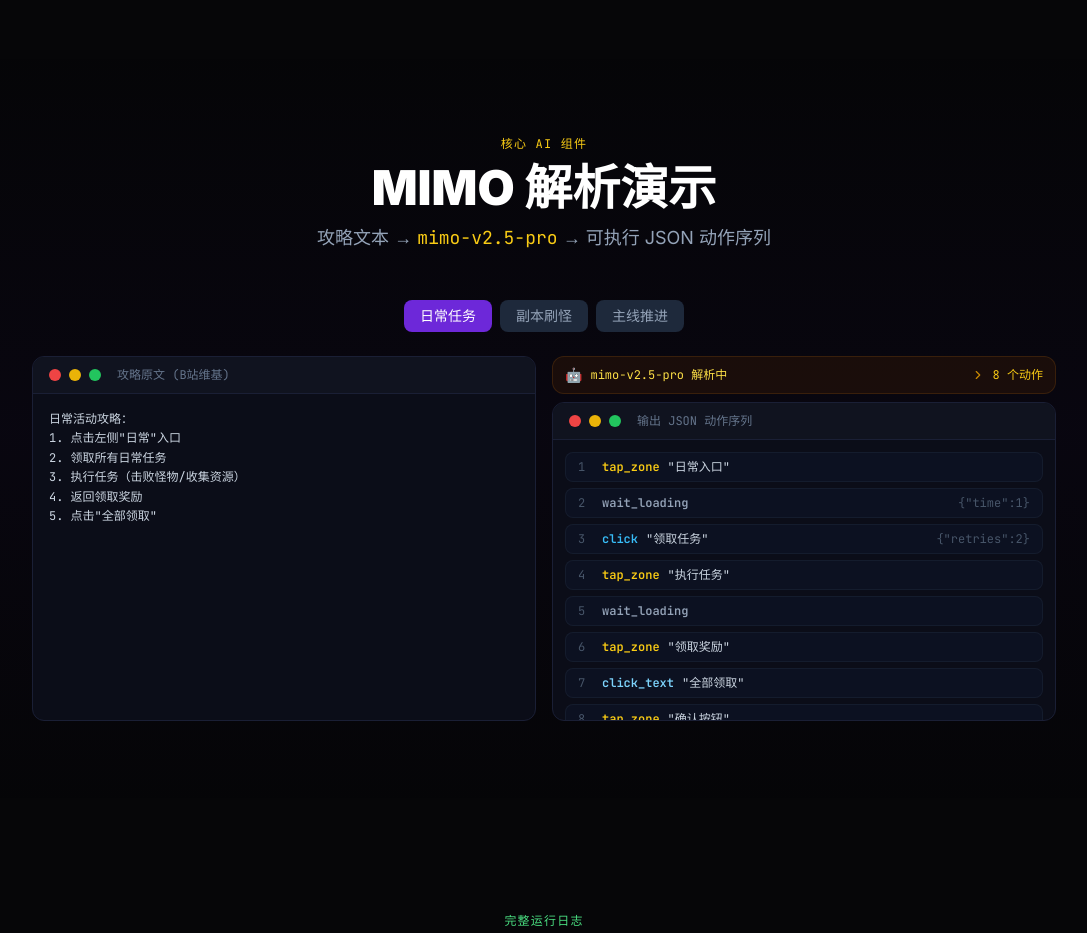
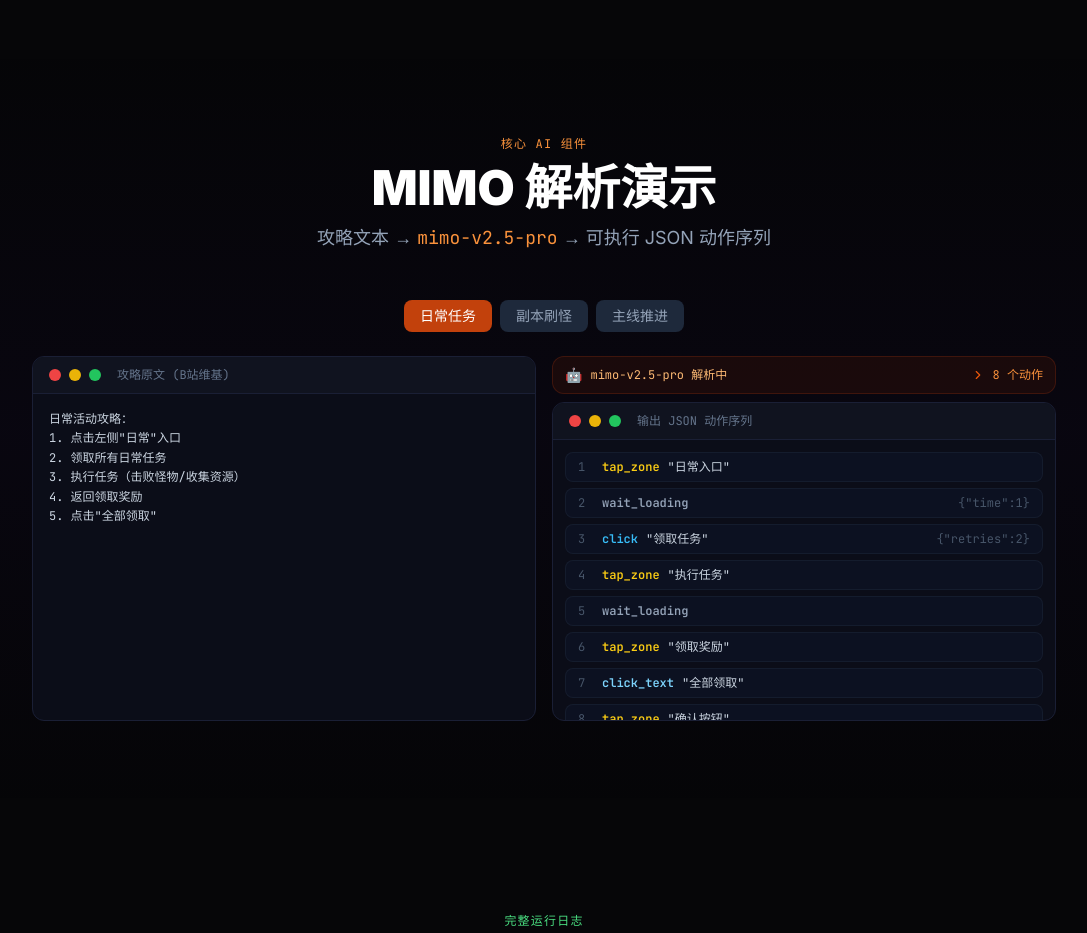
Before and after one commit to mzl2233/dxc3-agent, a React (Vite) app: page / in a window 1280 px wide. Shown: the part 1460-2393 px from the top of the page, without its empty margins (96-1183 px from the left). Built offline with nearby package versions, Linux system fonts and the light colour scheme; the HTML template or start-up script is replaced by a standard one.

Commit message:
update: src/components/MimoDemo.jsx

```diff
--- a/src/components/MimoDemo.jsx
+++ b/src/components/MimoDemo.jsx
@@ -80,12 +80,12 @@ export default function MimoDemo() {
     <section className="py-24 px-4" style={{ background: 'linear-gradient(to bottom, transparent, rgba(88,28,220,0.04), transparent)' }}>
       <div className="max-w-5xl mx-auto">
         <div className="text-center mb-12">
-          <p className="text-yellow-400 text-xs font-mono uppercase tracking-widest mb-3">核心 AI 组件</p>
+          <p className="text-orange-400 text-xs font-mono uppercase tracking-widest mb-3">核心 AI 组件</p>
           <h2 className="text-4xl sm:text-5xl font-black text-white mb-3">
             MIMO 解析演示
           </h2>
           <p className="text-slate-400 text-lg">
-            攻略文本 → <span className="text-yellow-400 font-mono">mimo-v2.5-pro</span> → 可执行 JSON 动作序列
+            攻略文本 → <span className="text-orange-400 font-mono">mimo-v2.5-pro</span> → 可执行 JSON 动作序列
           </p>
         </div>
 
@@ -93,7 +93,7 @@ export default function MimoDemo() {
           {CASES.map((c, i) => (
             <button key={c.label} onClick={() => setActive(i)}
               className={`px-4 py-1.5 rounded-lg text-sm transition-all ${
-                active === i ? 'bg-violet-700 text-white' : 'bg-slate-800 text-slate-400 hover:bg-slate-700'
+                active === i ? 'bg-orange-700 text-white' : 'bg-slate-800 text-slate-400 hover:bg-slate-700'
               }`}>
               {c.label}
             </button>
@@ -112,11 +112,11 @@ export default function MimoDemo() {
           </div>
 
           <div className="flex flex-col gap-2">
-            <div className="flex items-center gap-2 px-3 py-2 bg-yellow-950/30 border border-yellow-800/30 rounded-xl">
-              <span className="text-yellow-400 text-sm">🤖</span>
-              <span className="text-yellow-300 text-xs font-mono">mimo-v2.5-pro 解析中</span>
-              <ChevronRight size={14} className="text-yellow-600 ml-auto" />
-              <span className="text-yellow-400 text-xs font-mono">{c.actions.length} 个动作</span>
+            <div className="flex items-center gap-2 px-3 py-2 bg-orange-950/30 border border-orange-800/30 rounded-xl">
+              <span className="text-orange-400 text-sm">🤖</span>
+              <span className="text-orange-300 text-xs font-mono">mimo-v2.5-pro 解析中</span>
+              <ChevronRight size={14} className="text-orange-600 ml-auto" />
+              <span className="text-orange-400 text-xs font-mono">{c.actions.length} 个动作</span>
             </div>
             <div className="term flex-1">
               <div className="term-bar">
```
